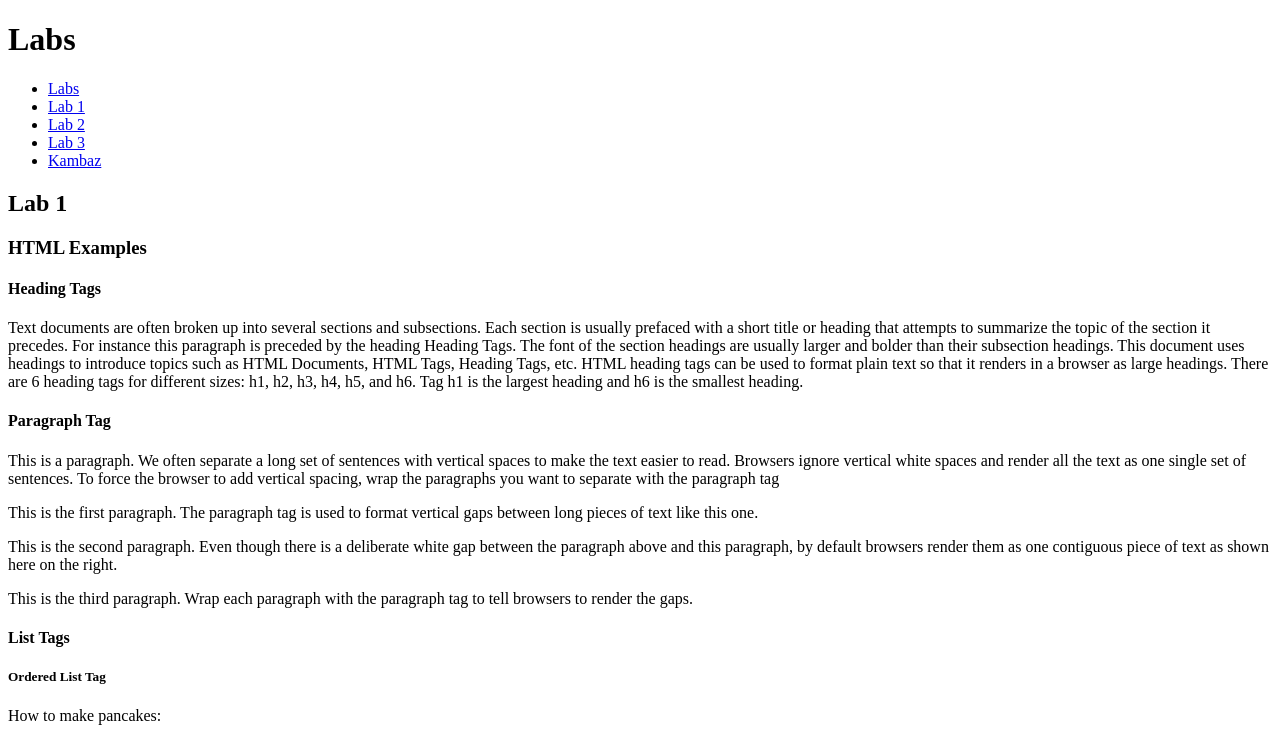
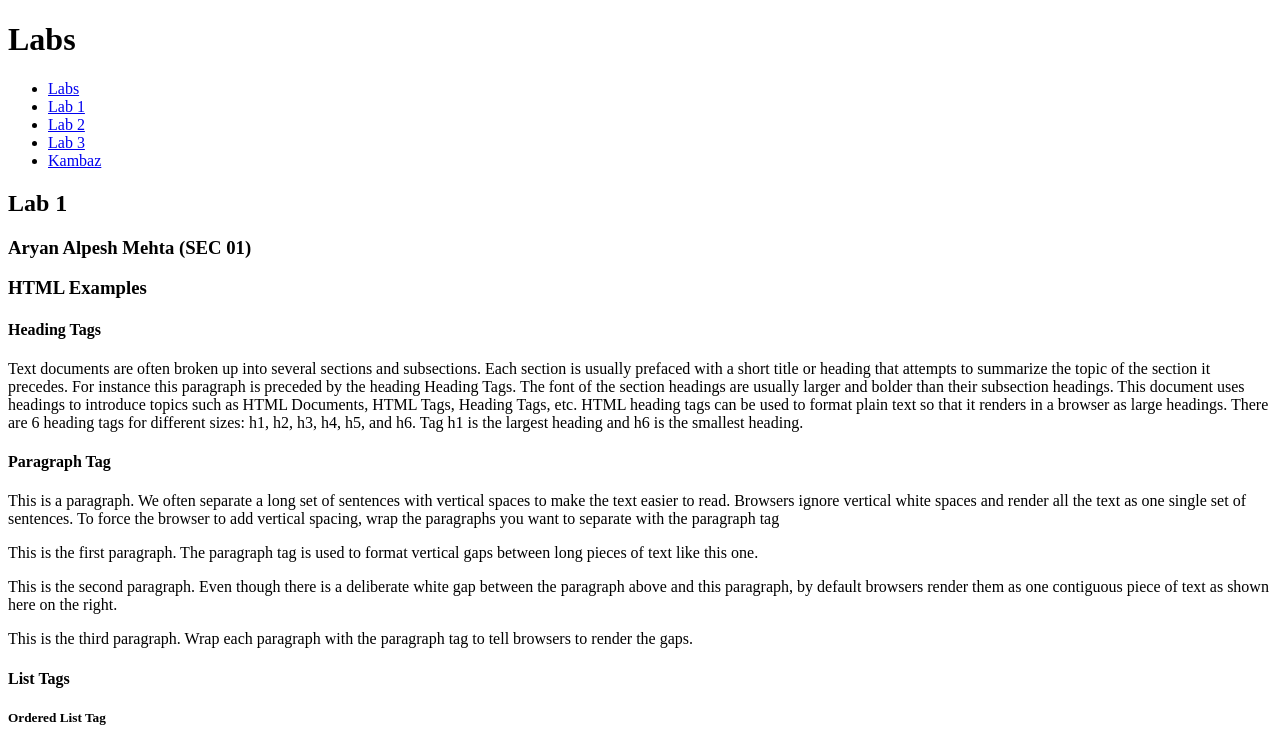
Before and after one commit to aryanmehta5902/kambaz-react-web-app, a React app: page /#/Labs/Lab1 in a window 1280 px wide. Shown: the top 741 px of the page. Built offline with nearby package versions, Linux system fonts and the light colour scheme; the HTML template or start-up script is replaced by a standard one.

Commit message:
added name and section

```diff
--- a/src/Labs/Lab1/index.tsx
+++ b/src/Labs/Lab1/index.tsx
@@ -2,6 +2,7 @@ export default function Lab1() {
     return (
       <div id="wd-lab1">
         <h2>Lab 1</h2>
+        <h3> Aryan Alpesh Mehta (SEC 01)</h3>
         <h3>HTML Examples</h3>
         <div id="wd-h-tag">
           <h4>Heading Tags</h4>
```
